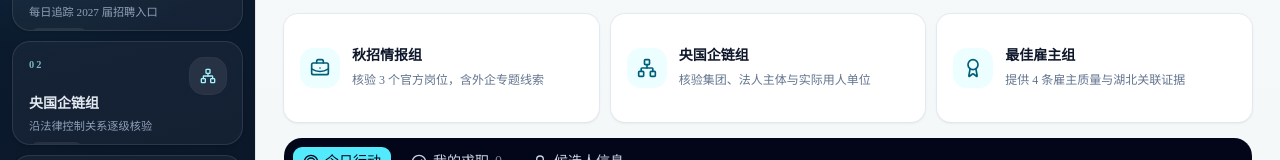
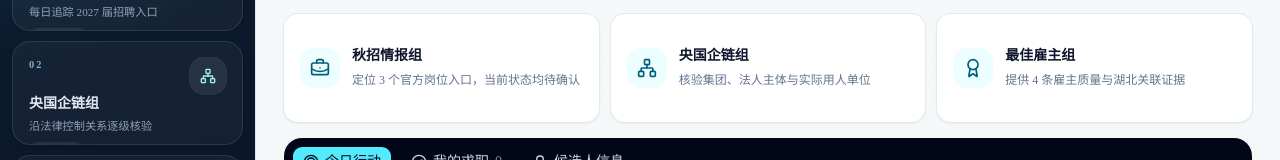
Before and after one commit to luweitao31-lgtm/campus-jobs-2027-hubei, a React (Vite) app: page / in a window 1280 px wide. Shown: the part 268-428 px from the top of the page. Built offline with nearby package versions, Linux system fonts and the light colour scheme.

Commit message:
fix: clarify initial job verification status

```diff
--- a/components/career-dashboard.tsx
+++ b/components/career-dashboard.tsx
@@ -223,7 +223,7 @@ export function CareerDashboard() {
     </div>
 
     <div className="mb-4 grid gap-3 md:grid-cols-3">
-      <ExpertCard icon={BriefcaseBusiness} title="秋招情报组" detail={`核验 ${jobs.length} 个官方岗位，含外企专题线索`} />
+      <ExpertCard icon={BriefcaseBusiness} title="秋招情报组" detail={`定位 ${jobs.length} 个官方岗位入口，当前状态均待确认`} />
       <ExpertCard icon={Network} title="央国企链组" detail="核验集团、法人主体与实际用人单位" />
       <ExpertCard icon={Award} title="最佳雇主组" detail={`提供 ${awards.length} 条雇主质量与湖北关联证据`} />
     </div>
```
